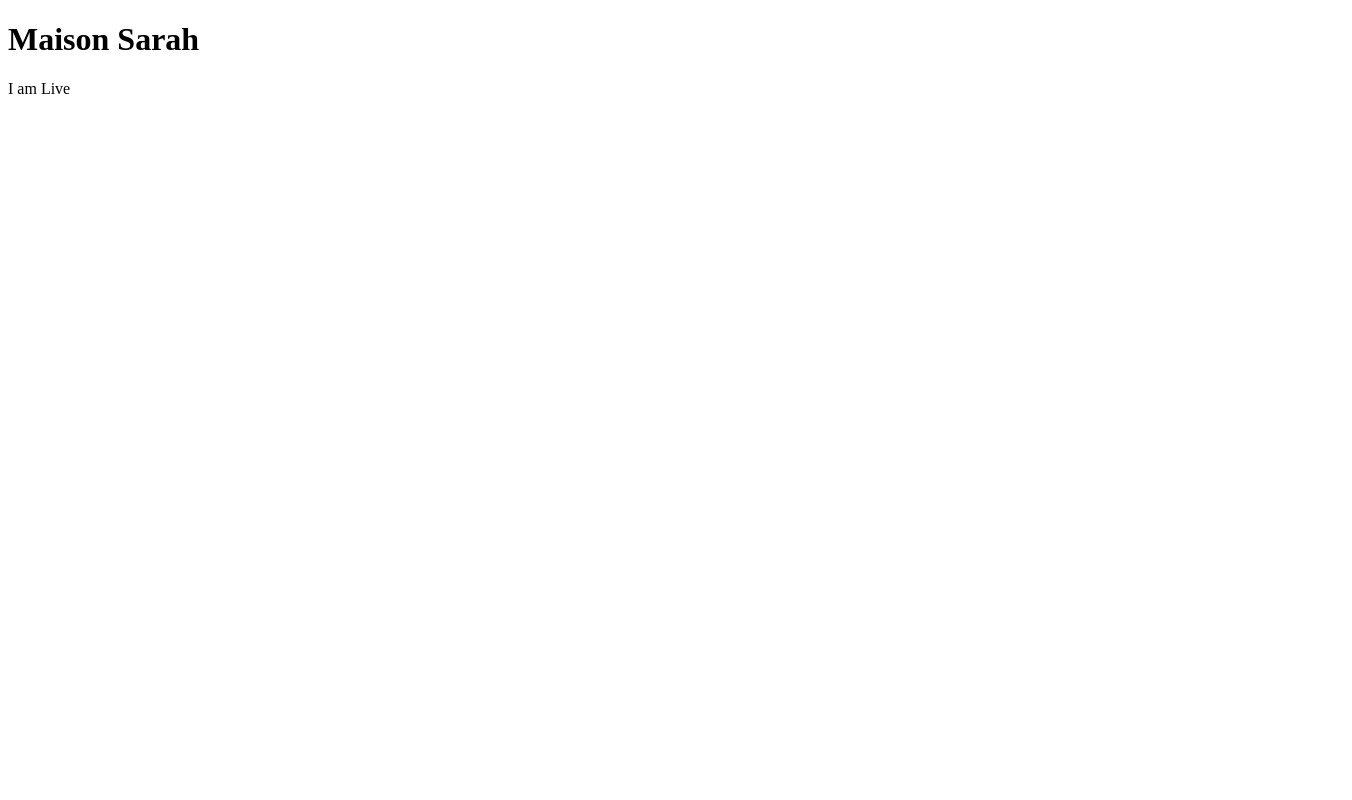
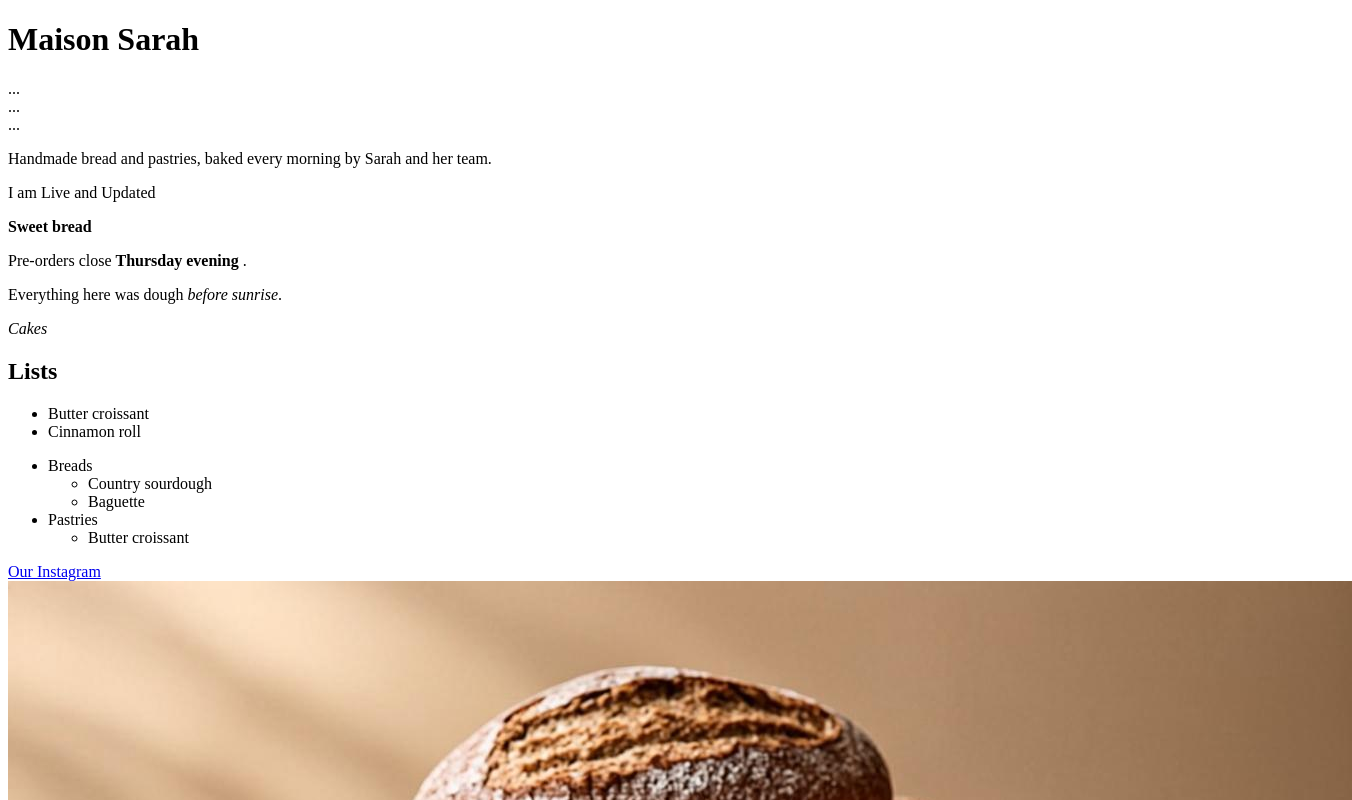
Before and after one commit to juliusmugenyi-ship-it/maison-sarah, a plain HTML site: page index.html in a window 1280 px wide. Shown: the top 800 px of the page, 1352 px wide, since content can reach past the window. Drawn offline with Linux system fonts and the light colour scheme.

Commit message:
Add three-page structure with shared nav

```diff
--- a/index.html
+++ b/index.html
@@ -7,6 +7,82 @@
   </head>
   <body>
     <h1>Maison Sarah</h1>
-    <p>I am Live</p>
+
+    <header>
+      <nav>...</nav>
+    </header>
+    <main>
+      <section>...</section>
+    </main>
+    <footer>...</footer>
+
+    <p>
+      Handmade bread and pastries, baked every morning by Sarah and her team.
+    </p>
+    <p>I am Live and Updated</p>
+    <!--bolds or <b> but old now-->
+    <strong>Sweet bread</strong>
+    <p>Pre-orders close <strong>Thursday evening </strong>.</p>
+    <!--em italics the text but <i> still works the same-->
+    <p>Everything here was dough <em>before sunrise</em>.</p>
+    <p><i>Cakes</i></p>
+
+    <h2>Lists</h2>
+    <!--Unordered list-->
+    <ul>
+      <li>Butter croissant</li>
+      <li>Cinnamon roll</li>
+    </ul>
+
+    <!--Nesting Lists (A list item into another whole list )-->
+    <ul>
+      <li>
+        Breads
+        <ul>
+          <li>Country sourdough</li>
+          <li>Baguette</li>
+        </ul>
+      </li>
+      <li>
+        Pastries
+        <ul>
+          <li>Butter croissant</li>
+        </ul>
+      </li>
+    </ul>
+
+    <!--The (a) element-->
+    <!--<a href="menu.html"></a>-->
+    <!--Opening a new tab-->
+    <a href="https://www.instagram.com" target="_blank" rel="noopener">
+      Our Instagram</a
+    >
+
+    <!--The Image Element-->
+    <img
+      src="images/hero-bakery.jpg"
+      alt="The counter of Maison Sarah with fresh loaves stacked on wooden shelves."
+    />
+
+    <!--Page Structure and containers-->
+    <!--
+    <body>
+  <header>
+    <nav> ... </nav>
+  </header>
+  <main>
+    <section> ... </section>
+  </main>
+  <footer> ... </footer>
+</body>
+  -->
+    <p>Whole loaf: <span>5.80</span></p>
+
+    <!--One nav, one every page-->
+    <!--<nav>
+  <a href="index.html">Home</a>
+  <a href="menu.html">Menu</a>
+  <a href="order.html">Order</a>
+</nav>-->
   </body>
 </html>
```
Also changed, not shown: images/hero-bakery.jpg (added), menu.html (added), order.html (added).
